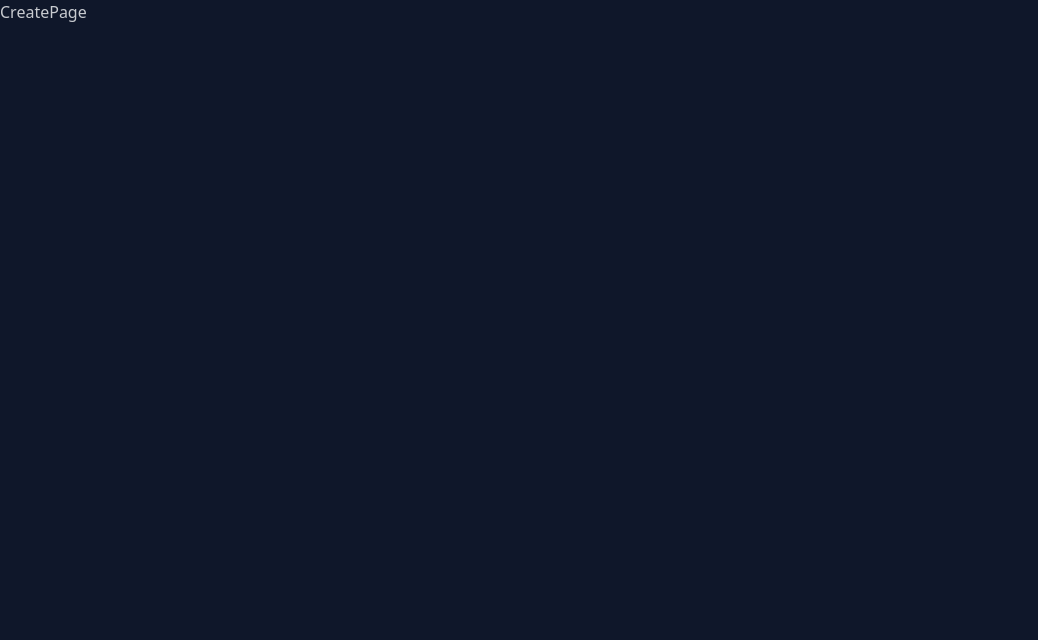
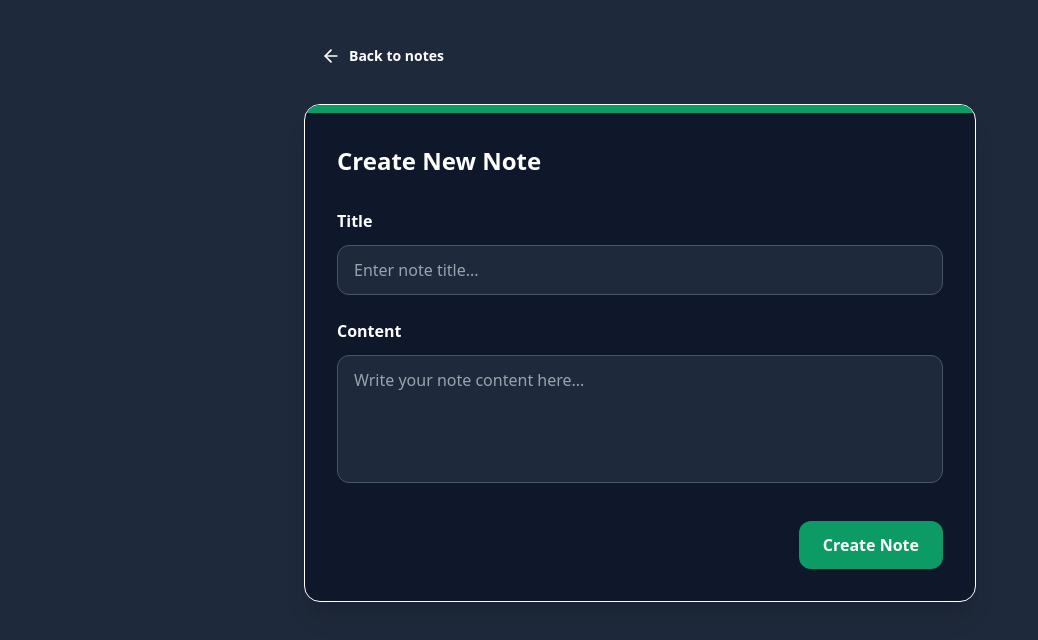
Before and after one commit to sanjeev200009/MERN_NOTE_TAKE_APP, a React (Vite) app in the folder frontend/: page /create in a window 1280 px wide. Shown: the top 640 px of the page, without its empty margins (0-1038 px from the left). Built offline with nearby package versions, Linux system fonts and the light colour scheme.

Commit message:
feat: enhance note management with rate limiting, delete functionality, and axios instance setup

```diff
--- a/frontend/src/App.jsx
+++ b/frontend/src/App.jsx
@@ -2,11 +2,13 @@ import {Routes, Route} from "react-router"
 import HomePage from "./pages/HomePage"
 import CreatePage from "./pages/CreatePage"
 import NoteDetailPage from "./pages/NoteDetailPage"
+import { Toaster } from "react-hot-toast"
 
 
 const App = () => {
   return (
     <div>
+        <Toaster position="top-right" />
         <Routes>
             <Route path="/" element={<HomePage/>} />
              <Route path="/create" element={<CreatePage/>} />
--- a/frontend/src/components/NoteCard.jsx
+++ b/frontend/src/components/NoteCard.jsx
@@ -1,24 +1,38 @@
-import { PenSquare, Trash2 } from 'lucide-react';
-import React from 'react';
-import { Link } from 'react-router-dom';
+import { PenSquare, Trash2 } from "lucide-react";
+import React from "react";
+import { Link } from "react-router-dom";
+import instance from "../lib/axios";
+import { toast } from "react-hot-toast";
+
 
 export const NoteCard = ({ note }) => {
+
+
+  const deleteNote = async (e, noteId) => {
+    if(!window.confirm("Are you sure to delete this note ")) return;
+    try {
+      await instance.delete(`notes/${noteId}`);
+      // Optionally, you can add a callback to refresh the notes list after deletion
+    } catch (error) {
+      console.error("Error deleting note:", error);
+      // Handle error (e.g., show a toast notification)
+    }
+  };
+
   return (
     <div className="group cursor-pointer">
       <Link
         to={`/note/${note._id}`}
-        className="block bg-gradient-to-br from-slate-800 via-slate-900 to-gray-900
-          rounded-2xl shadow-xl transition-all duration-300
-          border border-slate-700/50 overflow-hidden
-          transform hover:-translate-y-2 hover:scale-[1.02] relative"
+        className="block bg-slate-900
+            rounded-2xl shadow-xl transition-all duration-300
+            border border-white overflow-hidden
+            transform hover:-translate-y-2 hover:scale-[1.02] relative"
       >
-        {/* Top accent with animated gradient */}
-        <div className="h-2 bg-gradient-to-r from-[#00FF9D] via-[#00E6B8] to-[#00D4AA] relative">
-          <div className="absolute inset-0 bg-gradient-to-r from-transparent via-white/30 to-transparent animate-pulse"></div>
+
+        <div className="h-2 bg-[#0d9b65] relative">
         </div>
 
         <div className="p-6 relative z-10">
-          {/* Title without hover color */}
           <h3 className="text-xl font-bold text-white mb-3 leading-tight">
             {note.title}
           </h3>
@@ -33,10 +47,10 @@ export const NoteCard = ({ note }) => {
             <div className="flex items-center gap-2">
               <div className="w-2 h-2 bg-[#00FF9D] rounded-full animate-pulse"></div>
               <span className="text-xs text-gray-400 font-medium">
-                {new Date(note.createdAt).toLocaleDateString('en-US', {
-                  month: 'short',
-                  day: 'numeric',
-                  year: 'numeric',
+                {new Date(note.createdAt).toLocaleDateString("en-US", {
+                  month: "short",
+                  day: "numeric",
+                  year: "numeric",
                 })}
               </span>
             </div>
@@ -62,7 +76,7 @@ export const NoteCard = ({ note }) => {
                 onClick={(e) => {
                   e.preventDefault();
                   e.stopPropagation();
-                  // Delete functionality here
+                  deleteNote(note._id);
                 }}
               >
                 <Trash2 className="h-4 w-4" />
--- /dev/null
+++ b/frontend/src/lib/axios.js
@@ -0,0 +1,7 @@
+import axios from "axios";
+
+const instance = axios.create({
+  baseURL: 'http://localhost:5000/api'
+});
+
+export default instance;
--- a/frontend/src/pages/CreatePage.jsx
+++ b/frontend/src/pages/CreatePage.jsx
@@ -1,8 +1,118 @@
-import React from 'react'
+import { ArrowLeftIcon } from "lucide-react";
+import React, { useState } from "react";
+import instance from "../lib/axios";
+import { Link, useNavigate } from "react-router-dom";
+import { toast } from "react-hot-toast";
+import RateLimitedUI from "../components/RateLimitedUi";
 
 const CreatePage = () => {
+  const [title, setTitle] = useState("");
+  const [content, setContent] = useState("");
+  const [loading, setLoading] = useState(false);
+  const [isRateLimited, setIsRateLimited] = useState(false);
+  const navigate = useNavigate();
+
+  const handleSubmit = async (e) => {
+    e.preventDefault();
+
+    if(!title.trim() || !content.trim()){
+      toast.error("Title and Content cannot be empty");
+      setLoading(false);
+      return;
+    }
+
+  setLoading(true);
+
+    try {
+      const postData = await instance.post('notes', {
+        title,
+        content
+      });
+      console.log("Note saved successfully:", postData.data);
+      toast.success("Note created successfully!");
+      // Redirect to home page after successful creation
+      navigate('/');
+    } catch (error) {
+      console.error("Error while creating note:", error);
+      if (error.response?.status === 429) {
+        setIsRateLimited(true);
+        toast.error("slow down you are creating notes too fast",{
+          duration: 4000,
+          icon: '⚠️',
+        });
+      } else {
+        toast.error("Something went wrong while creating the note");
+      }
+    } finally {
+      setLoading(false);
+    }
+  };
+
+
   return (
-    <div>CreatePage</div>
+    <div className="min-h-screen bg-slate-800">
+      <div className="container mx-auto px-4 py-8">
+           <div className="max-w-2xl mx-auto">
+                 <Link to={"/"} className="btn btn-ghost mb-6 text-white hover:text-[#0d9b65] hover:bg-slate-700/50">
+                 <ArrowLeftIcon className="size-5" />
+                 Back to notes
+                 </Link>
+
+                 {/* Rate Limited Message */}
+               {isRateLimited && <RateLimitedUI />}
+
+                 {/* Create Note Form */}
+                 <div className="bg-slate-900 rounded-2xl shadow-xl border border-white overflow-hidden">
+                   {/* Top accent bar to match NoteCard */}
+                   <div className="h-2 bg-[#0d9b65] relative"></div>
+
+                   <div className="p-8">
+                     <h2 className="text-2xl font-bold text-white mb-8">Create New Note</h2>
+
+                     <form onSubmit={handleSubmit}>
+                       {/* Title Input */}
+                       <div className="mb-6">
+                         <label className="block text-white font-semibold mb-3">
+                           Title
+                         </label>
+                         <input
+                           type="text"
+                           placeholder="Enter note title..."
+                           className="w-full px-4 py-3 bg-slate-800 border border-slate-600 rounded-xl text-white placeholder-gray-400 focus:outline-none focus:border-[#0d9b65] focus:ring-1 focus:ring-[#0d9b65] transition-colors"
+                           value={title}
+                           onChange={(e) => setTitle(e.target.value)}
+                         />
+                       </div>
+
+                       {/* Content Textarea */}
+                       <div className="mb-8">
+                         <label className="block text-white font-semibold mb-3">
+                           Content
+                         </label>
+                         <textarea
+                           className="w-full px-4 py-3 bg-slate-800 border border-slate-600 rounded-xl text-white placeholder-gray-400 focus:outline-none focus:border-[#0d9b65] focus:ring-1 focus:ring-[#0d9b65] transition-colors h-32 resize-none"
+                           placeholder="Write your note content here..."
+                           value={content}
+                           onChange={(e) => setContent(e.target.value)}
+                         ></textarea>
+                       </div>
+
+                       {/* Submit Button */}
+                       <div className="flex justify-end">
+                         <button
+                           type="submit"
+                           className={`px-6 py-3 bg-[#0d9b65] hover:bg-[#0b8555] text-white font-semibold rounded-xl transition-all duration-200 ${loading ? 'opacity-75 cursor-not-allowed' : 'hover:scale-105'}`}
+                           disabled={loading}
+                         >
+                           {loading ? 'Creating...' : 'Create Note'}
+                         </button>
+                       </div>
+                     </form>
+                   </div>
+                 </div>
+           </div>
+      </div>
+    </div>
   )
 }
 
--- a/frontend/src/pages/HomePage.jsx
+++ b/frontend/src/pages/HomePage.jsx
@@ -2,17 +2,16 @@ import React, { useState, useEffect } from 'react'
 import Navbar from '../components/Navbar'
 import NoteCard from '../components/NoteCard.JSX'
 import RateLimitedUI from '../components/RateLimitedUi'
-import axios from 'axios'
+import instance from '../lib/axios'
 import { toast } from 'react-hot-toast'
 const HomePage = () => {
   const [isRateLimited, setIsRateLimited] = useState(false);
   const [notes, setNotes] = useState([]);
   const [loading, setLoading] = useState(true);
 
-  useEffect(() => {
   const fetchNotes = async () => {
     try {
-        const response = await axios.get('http://localhost:5000/api/notes');
+      const response = await instance.get('notes');
       console.log('Full response:', response.data);
       // Backend returns: { success: true, data: [...notes], count: number }
       setNotes(response.data.data || []);
@@ -28,6 +27,13 @@ const HomePage = () => {
       setLoading(false);
     }
   };
+
+  const handleDeleteNote = (deletedNoteId) => {
+    // Remove the deleted note from the state
+    setNotes(prevNotes => prevNotes.filter(note => note._id !== deletedNoteId));
+  };
+
+  useEffect(() => {
     fetchNotes();
   }, []);
 
@@ -40,9 +46,9 @@ const HomePage = () => {
         {loading && <div className='text-center text-primary py-10'>Loading...</div>}
 
         {!loading && notes.length > 0 && !isRateLimited && (
-          <div className='grid grid-cols-1 md:grid-cols-2 lg:grid-cols-3 gap-6'>
+          <div className='grid grid-cols-1 md:grid-cols-2 lg:grid-cols-3 gap-20'>
               {notes.map((note) => (
-                <NoteCard key={note._id} note={note} />
+                <NoteCard key={note._id} note={note} onDelete={handleDeleteNote} />
               ))}
           </div>
         )}
```
Also changed, not shown: 1 other file (tests, documents, lock files or other folders). Lines whose indentation alone changed are shown as unchanged.
